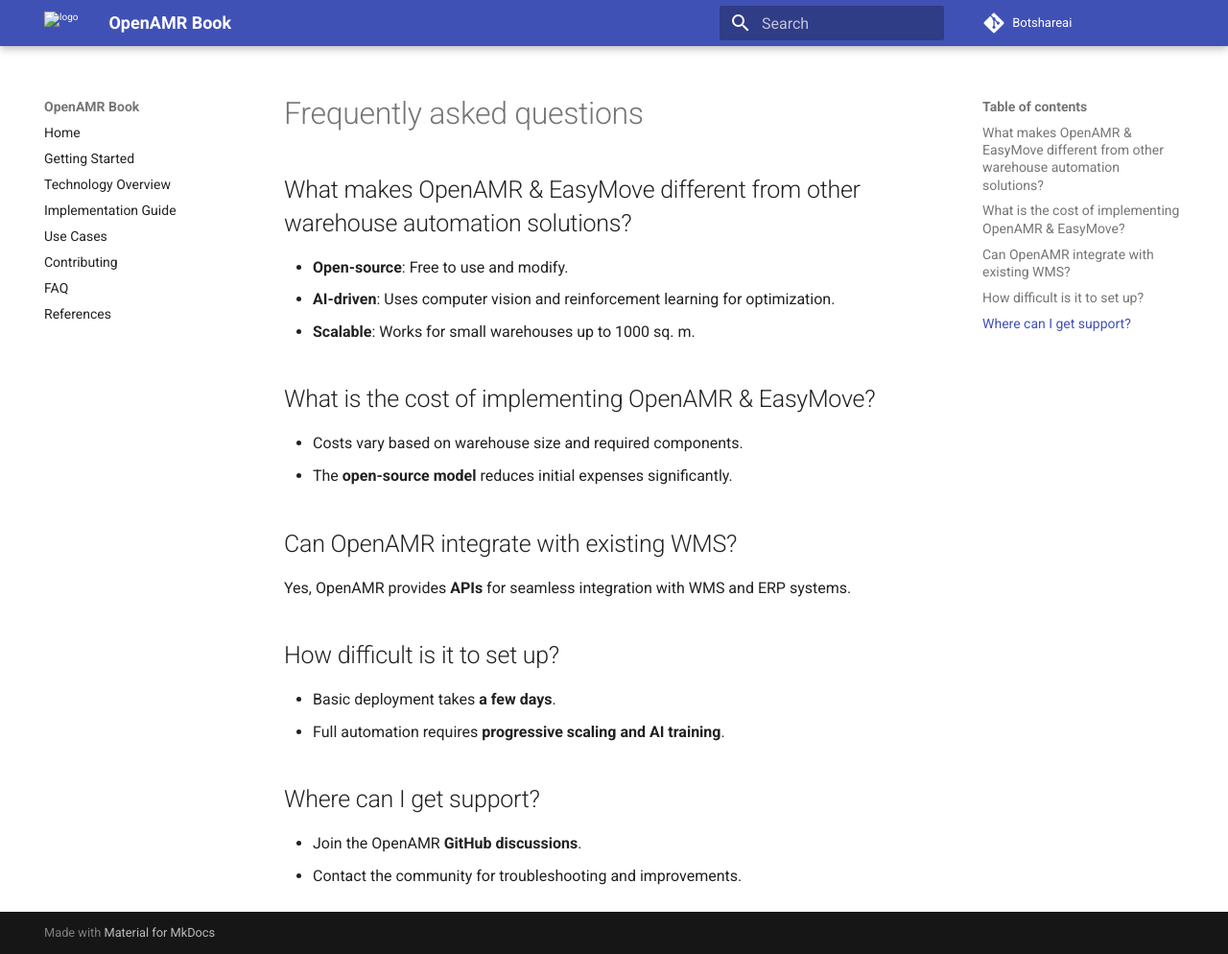
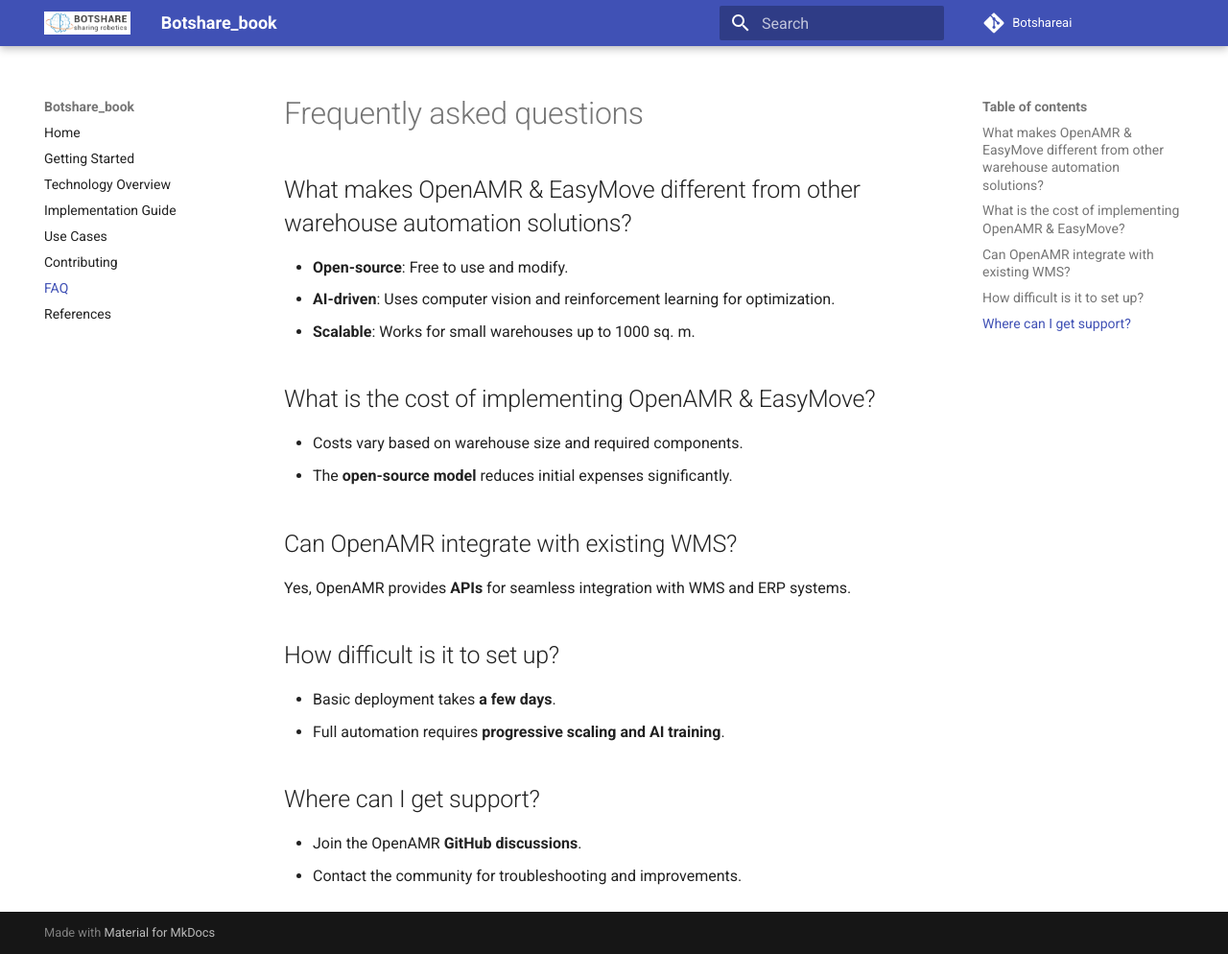
Before and after one commit to BotshareAI/Botshare_book, an MkDocs documentation site: the page built from docs/faq.md, in a window 1280 px wide and 994 px high. Shown: the whole window at 96% size. Built offline with MkDocs 1.6.1 and Material for MkDocs 9.7.7, drawn with Linux system fonts in a browser that asks for light colours.

Commit message:
Update mkdocs.yml

```diff
--- a/mkdocs.yml
+++ b/mkdocs.yml
@@ -1,16 +1,16 @@
-site_name: OpenAMR Book
+site_name: Botshare_book
 site_url: https://botshareAI.github.io/Botshare_book/
 repo_url: https://botshareAI.github.io/Botshare_book/
 theme:
   name: material  # This provides a clean and professional look
-  logo: docs/assets/logo.jpg
-  favicon: docs/assets/favicon.ico
+  logo: assets/logo.jpg
+  favicon: assets/favicon.ico
 nav:
-  - Home: docs/index.md
-  - Getting Started: docs/getting_started.md
-  - Technology Overview: docs/technology_overview.md
-  - Implementation Guide: docs/implementation_guide.md
-  - Use Cases: docs/use_cases.md
-  - Contributing: docs/contributing.md
-  - FAQ: docs/faq.md
-  - References: docs/references.md
+  - Home: index.md
+  - Getting Started: getting_started.md
+  - Technology Overview: technology_overview.md
+  - Implementation Guide: implementation_guide.md
+  - Use Cases: use_cases.md
+  - Contributing: contributing.md
+  - FAQ: faq.md
+  - References: references.md
```
